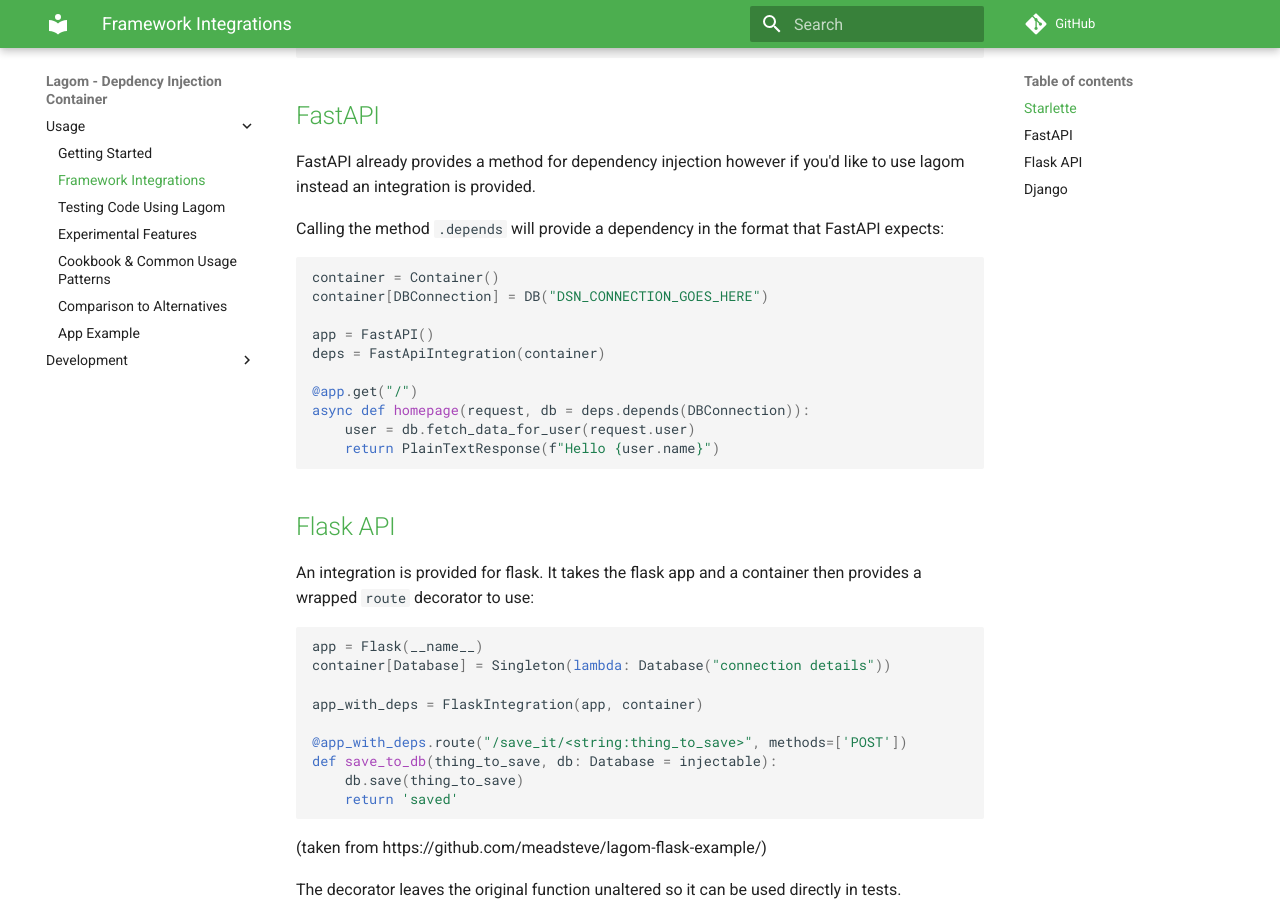
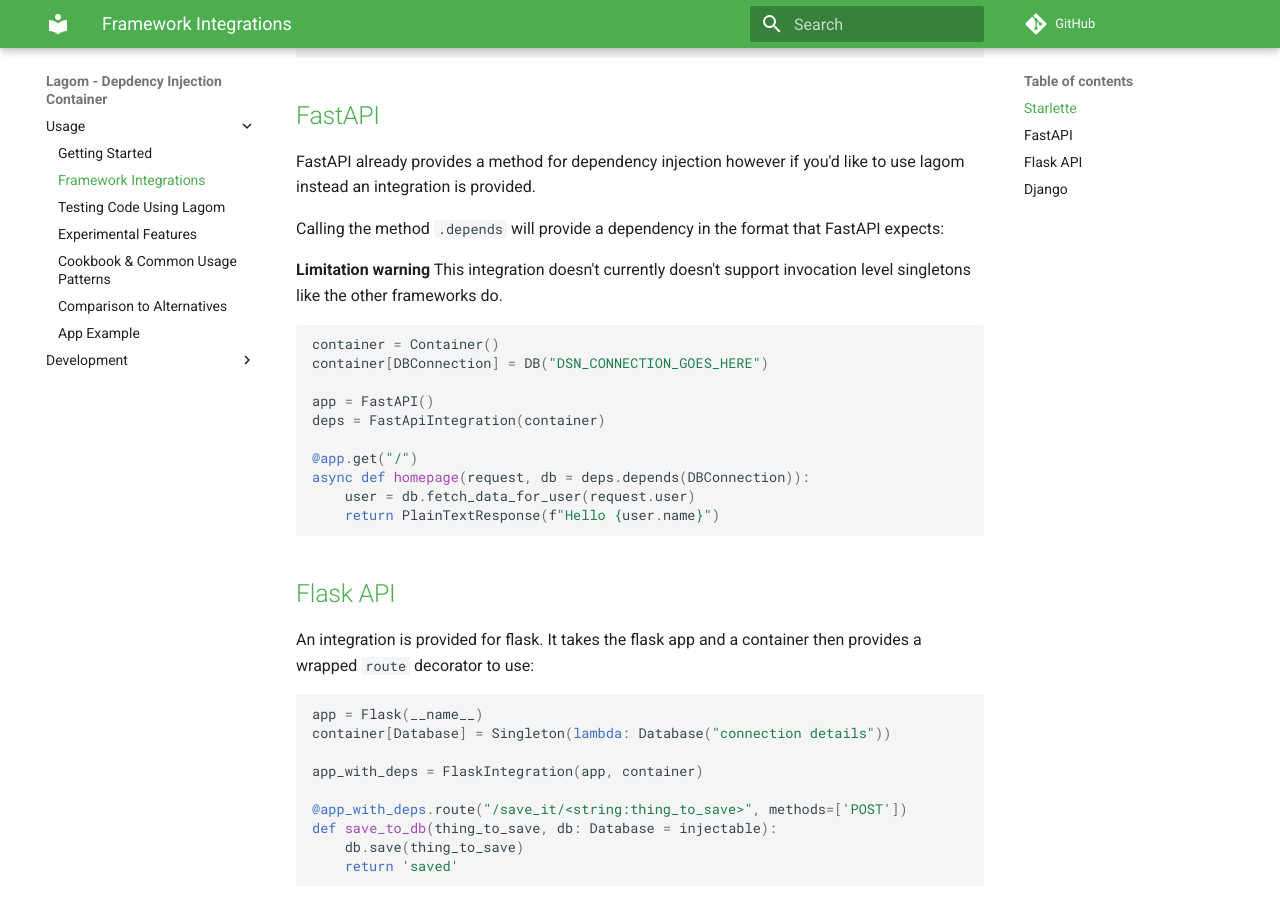
Before and after one commit to meadsteve/lagom, an MkDocs documentation site: the page built from docs/framework_integrations.md, in a window 1280 px wide and 900 px high, scrolled down 724 px. Built offline with MkDocs 1.6.1 and Material for MkDocs 9.7.7, drawn with Linux system fonts in a browser that asks for light colours; comment, search, counter and statistics services are not loaded.

Commit message:
Update framework_integrations.md

````diff
--- a/docs/framework_integrations.md
+++ b/docs/framework_integrations.md
@@ -33,6 +33,9 @@
 
 Calling the method `.depends` will provide a dependency in the format
 that FastAPI expects:
+
+
+**Limitation warning** This integration doesn't currently doesn't support invocation level singletons like the other frameworks do.
 
 ```python
 container = Container()
````
